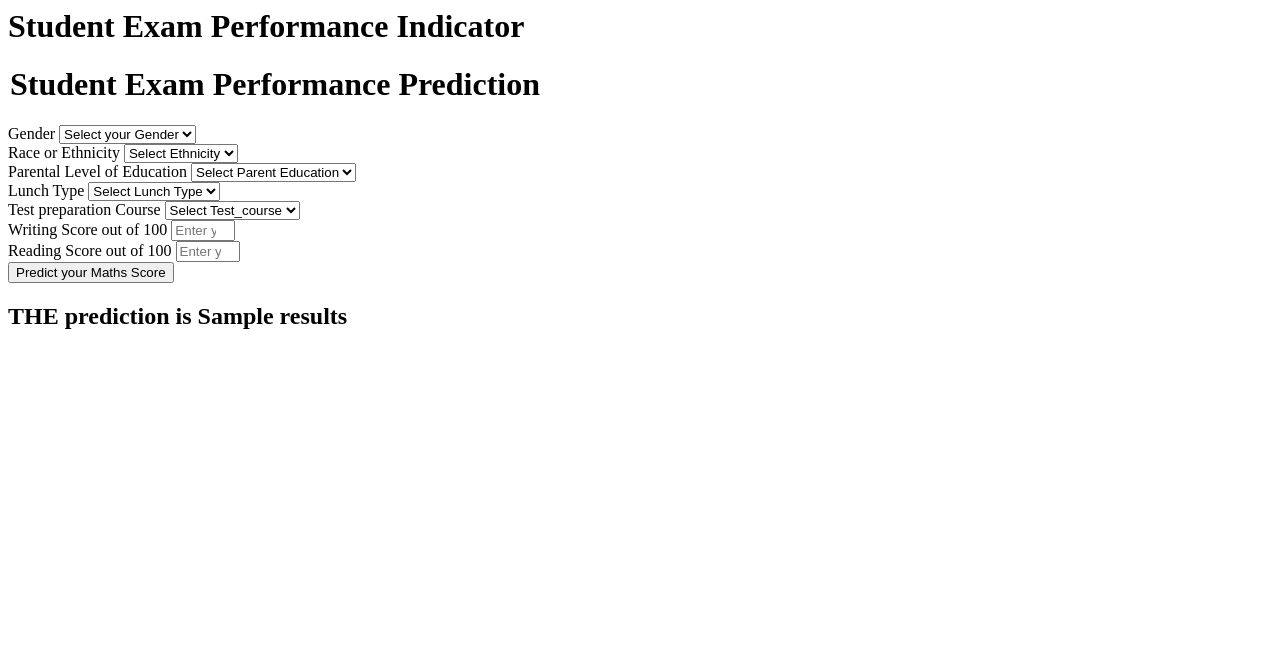
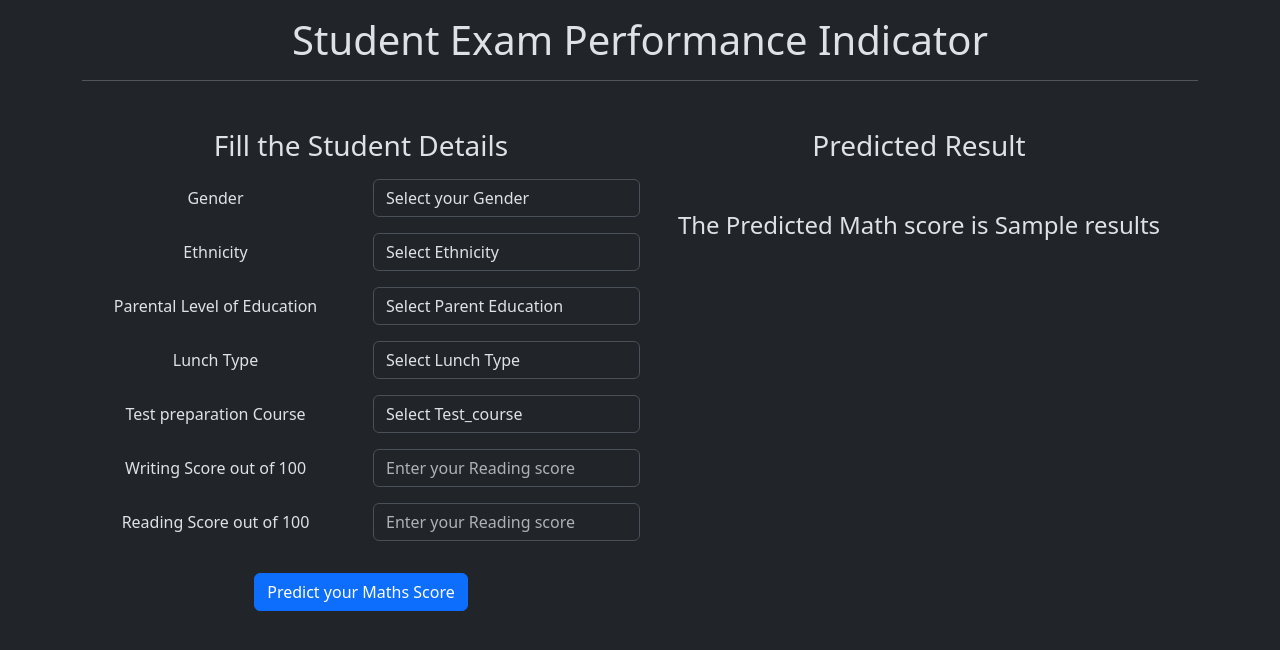
Before and after one commit to AbhiS1310/mlproject, a Flask app: template templates/home.html in a window 1280 px wide. Shown: the top 650 px of the page. Run offline with Flask 3, Linux system fonts and the light colour scheme; the template is opened without the code that fills it: most values are stand-ins (such as "Sample title", 1, 10 or a date in 2020).

Commit message:
Flask implementation

```diff
--- a/app.py
+++ b/app.py
@@ -11,11 +11,8 @@ app=application
 
 ## Route for a home page
 
-@app.route('/')
-def index():
-    return render_template('index.html')
 
-@app.route('/predictdata',methods=['GET','POST'])
+@app.route('/',methods=['GET','POST'])
 def predict_datapoint():
     if request.method=='GET':
         return render_template('home.html')
--- a/templates/home.html
+++ b/templates/home.html
@@ -1,14 +1,18 @@
-<html>
+<html data-bs-theme="dark">
+    <head>
+        <link href="https://cdn.jsdelivr.net/npm/bootstrap@5.3.3/dist/css/bootstrap.min.css" rel="stylesheet" integrity="sha384-QWTKZyjpPEjISv5WaRU9OFeRpok6YctnYmDr5pNlyT2bRjXh0JMhjY6hW+ALEwIH" crossorigin="anonymous">
+    </head>
 <body>
-    <div class="login">
-       <h1>Student Exam Performance Indicator</h1>
-
+    <div class="container items-center text-center">
+        <h1 class="mt-3 text center">Student Exam Performance Indicator</h1>
+        <hr/>
+        <div class="d-flex mt-5">
+            <div class="col-md-6">
+                <h3 class="mb-3">Fill the Student Details</h3>
                 <form action="{{ url_for('predict_datapoint')}}" method="post">
-        <h1>
-            <legend>Student Exam Performance Prediction</legend>
-        </h1>
-        <div class="mb-3">
-            <label class="form-label">Gender</label>
+                    <div class="row mb-3">
+                        <label class="col-sm-2 col-md-6 col-form-label">Gender</label>
+                        <div class="col-sm-10 col-md-6">
                             <select class="form-control" name="gender" placeholder="Enter you Gender" required>
                                 <option class="placeholder" selected disabled value="">Select your Gender</option>
                                 <option value="male">
@@ -19,8 +23,10 @@
                                 </option>
                             </select>
                         </div>
-        <div class="mb-3">
-            <label class="form-label">Race or Ethnicity</label>
+                    </div>
+                    <div class="row mb-3">
+                        <label class="col-sm-2 col-md-6 col-form-label">Ethnicity</label>
+                        <div class="col-sm-10 col-md-6">
                             <select class="form-control" name="ethnicity" placeholder="Enter you ethnicity" required>
                                 <option class="placeholder" selected disabled value="">Select Ethnicity</option>
                                 <option value="group A">
@@ -40,8 +46,10 @@
                                 </option>
                             </select>
                         </div>
-        <div class="mb-3">
-            <label class="form-label">Parental Level of Education</label>
+                    </div>
+                    <div class="row mb-3">
+                        <label class="col-sm-2 col-md-6 col-form-label">Parental Level of Education</label>
+                        <div class="col-sm-10 col-md-6">
                             <select class="form-control" name="parental_level_of_education"
                             placeholder="Enter you Parent Education" required>
                                 <option class="placeholder" selected disabled value="">Select Parent Education</option>
@@ -65,8 +73,10 @@
                                 </option>
                             </select>
                         </div>
-        <div class="mb-3">
-            <label class="form-label">Lunch Type</label>
+                    </div>
+                    <div class="row mb-3">
+                        <label class="col-sm-2 col-md-6 col-form-label">Lunch Type</label>
+                        <div class="col-sm-10 col-md-6">
                             <select class="form-control" name="lunch" placeholder="Enter you Lunch" required>
                                 <option class="placeholder" selected disabled value="">Select Lunch Type</option>
                                 <option value="free/reduced">
@@ -77,8 +87,10 @@
                                 </option>
                             </select>
                         </div>
-        <div class="mb-3">
-            <label class="form-label">Test preparation Course</label>
+                    </div>
+                    <div class="row mb-3">
+                        <label class="col-sm-2 col-md-6 col-form-label">Test preparation Course</label>
+                        <div class="col-sm-10 col-md-6">
                             <select class="form-control" name="test_preparation_course" placeholder="Enter you Course"
                             required>
                                 <option class="placeholder" selected disabled value="">Select Test_course</option>
@@ -90,22 +102,33 @@
                                 </option>
                             </select>
                         </div>
-        <div class="mb-3">
-            <label class="form-label">Writing Score out of 100</label>
+                    </div>
+                    <div class="row mb-3">
+                        <label  class="col-sm-2 col-md-6 col-form-label">Writing Score out of 100</label>
+                        <div class="col-sm-10 col-md-6">
+                            <input class="form-control" type="number" name="writing_score"
+                            placeholder="Enter your Reading score" min='0' max='100' />
+                        </div>
+                    </div>
+                    <div class="row mb-3">
+                        <label class="col-sm-2 col-md-6 col-form-label">Reading Score out of 100</label>
+                        <div class="col-sm-10 col-md-6">
                             <input class="form-control" type="number" name="reading_score"
                             placeholder="Enter your Reading score" min='0' max='100' />
                         </div>
-        <div class="mb-3">
-            <label class="form-label">Reading Score out of 100</label>
-            <input class="form-control" type="number" name="writing_score"
-                placeholder="Enter your Reading Score" min='0' max='100' />
                     </div>
-        <div class="mb-3">
-            <input class="btn btn-primary" type="submit" value="Predict your Maths Score" required />
+                    <button type="submit" class="btn btn-primary mt-3" value="Predict your Maths Score">Predict your Maths Score</button>
+                </form>
             </div>
-    </form>
-    <h2>
-       THE  prediction is {{results}}
-    </h2>
+            <div class="col-md-6">
+                <h3>Predicted Result</h3>
+                <h4 class="col mt-5">
+                    The Predicted Math score is {{results}}
+                </h4>
+            </div>
+
+        </div>
+    </div>
+    <script src="https://cdn.jsdelivr.net/npm/bootstrap@5.3.3/dist/js/bootstrap.bundle.min.js" integrity="sha384-YvpcrYf0tY3lHB60NNkmXc5s9fDVZLESaAA55NDzOxhy9GkcIdslK1eN7N6jIeHz" crossorigin="anonymous"></script>
    <body>
 </html>
--- a/templates/index.html
+++ /dev/null
@@ -1 +0,0 @@
-<h1>Welcome to the home page</h1>
```
Lines whose indentation alone changed are shown as unchanged.
